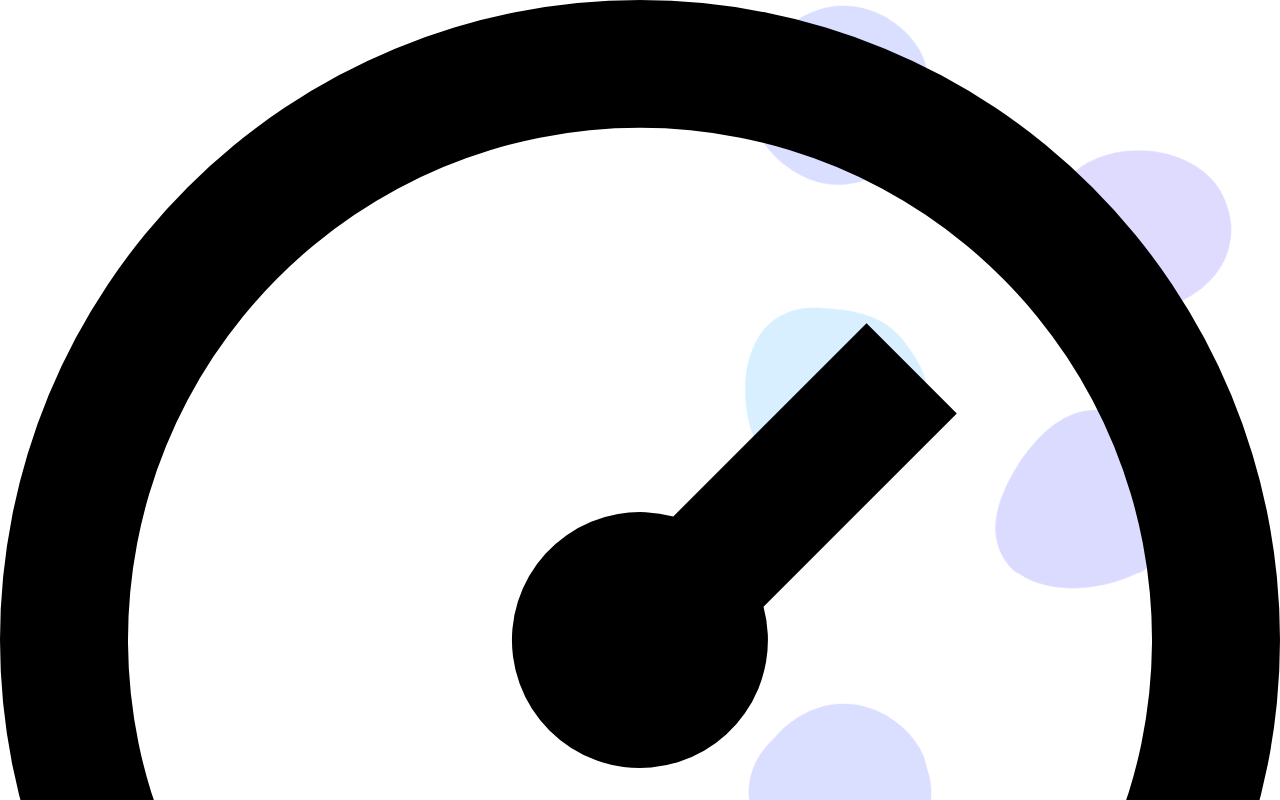
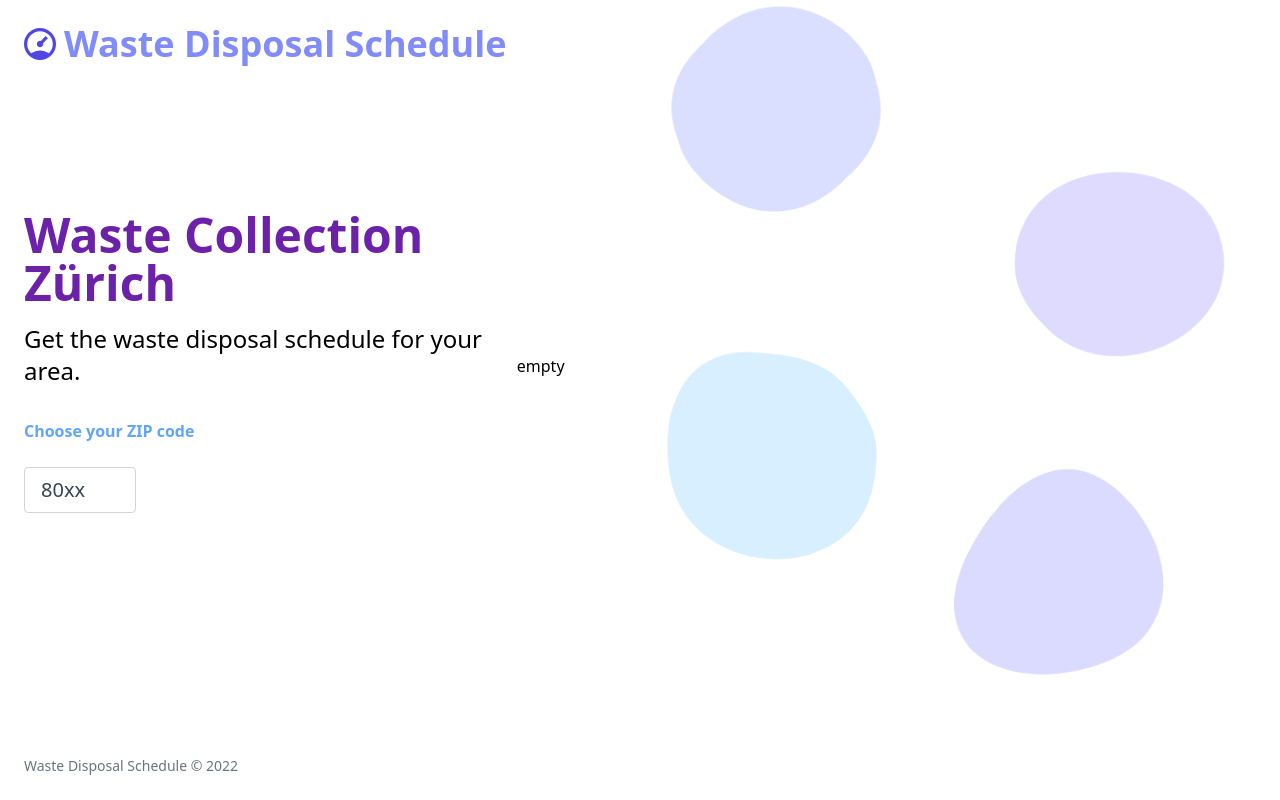
Before and after one commit to santor/disposal, a Nuxt app: page / in a window 1280 px wide. Shown: the top 800 px of the page. Built offline with nearby package versions, Linux system fonts and the light colour scheme.

Commit message:
fix tailwind config

```diff
--- a/tailwind.config.js
+++ b/tailwind.config.js
@@ -4,8 +4,8 @@ module.exports = {
   theme: {
     extend: {},
   },
-  purge: [
-    './assets/**/*.{css}',
+  content: [
+    './assets/**/*.css',
     './components/*.{vue,js}',
     './components/**/*.{vue,js}',
     './layouts/*.vue',
```
